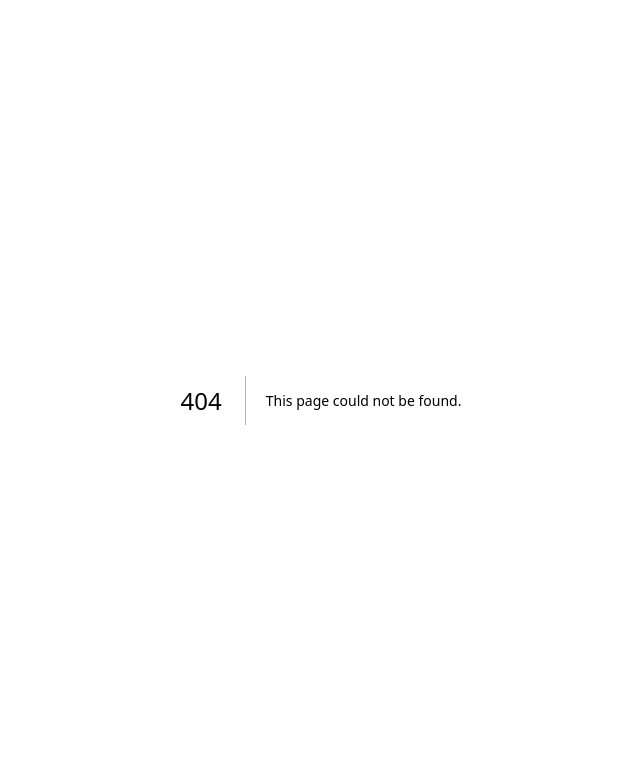
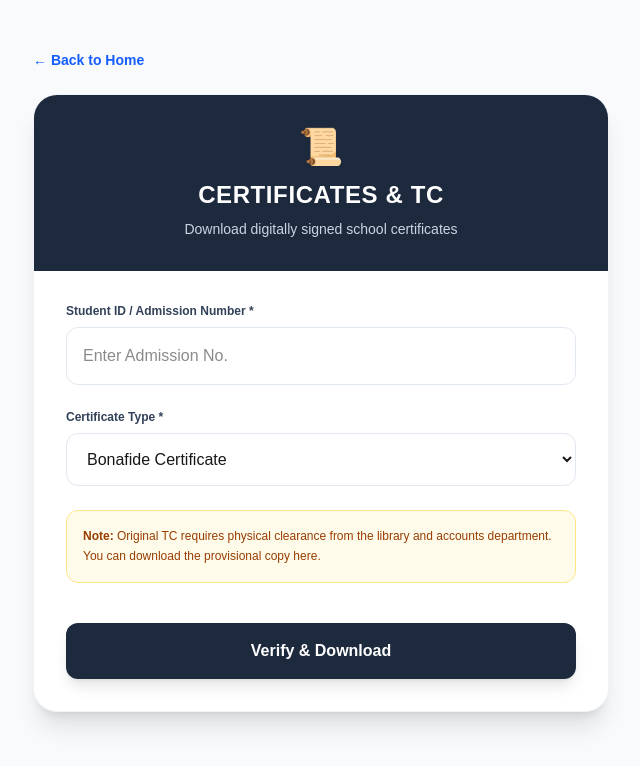
Before and after one commit to makeerp2026-gif/MAKE-ERP, a Next.js app: page /school/1/certificates in a window 1280 px wide. Before the commit this address had no page. Shown: the top 766 px of the page, without its empty margins (319-959 px from the left). Built offline with nearby package versions, Linux system fonts and the light colour scheme.

Commit message:
STUDENT BUTTON   heasder register

```diff
--- /dev/null
+++ b/src/app/school/[subdomain]/admit-card/page.tsx
@@ -0,0 +1,39 @@
+"use client"
+
+import Link from 'next/link'
+
+export default function AdmitCardPage() {
+  return (
+    <div className="min-h-screen bg-slate-50 py-12 px-4">
+      <div className="max-w-xl mx-auto">
+        <Link href="/" className="text-blue-600 font-bold text-sm mb-6 inline-block hover:underline">
+          ← Back to Home
+        </Link>
+
+        <div className="bg-white rounded-3xl shadow-xl border border-slate-100 overflow-hidden">
+          <div className="bg-emerald-600 p-8 text-white text-center">
+            <div className="text-4xl mb-3">🎫</div>
+            <h1 className="text-2xl font-black uppercase tracking-wide">Admit Card</h1>
+            <p className="text-emerald-100 text-sm mt-2">Download hall ticket for upcoming examinations</p>
+          </div>
+
+          <form className="p-8 space-y-6" onSubmit={(e) => e.preventDefault()}>
+            <div>
+              <label className="block text-xs font-bold text-slate-700 mb-2">Admission No. / Roll No. *</label>
+              <input type="text" required placeholder="Enter your ID" className="w-full p-4 border border-slate-200 rounded-xl focus:ring-2 focus:ring-emerald-600 outline-none transition" />
+            </div>
+
+            <div>
+              <label className="block text-xs font-bold text-slate-700 mb-2">Registered Mobile Number *</label>
+              <input type="tel" required placeholder="Enter parents mobile no." className="w-full p-4 border border-slate-200 rounded-xl focus:ring-2 focus:ring-emerald-600 outline-none transition" />
+            </div>
+
+            <button type="submit" className="w-full bg-emerald-600 text-white font-black py-4 rounded-xl hover:bg-emerald-700 transition shadow-lg mt-4">
+              Generate Admit Card
+            </button>
+          </form>
+        </div>
+      </div>
+    </div>
+  )
+}
--- /dev/null
+++ b/src/app/school/[subdomain]/certificates/page.tsx
@@ -0,0 +1,48 @@
+"use client"
+
+import Link from 'next/link'
+
+export default function CertificatesPage() {
+  return (
+    <div className="min-h-screen bg-slate-50 py-12 px-4">
+      <div className="max-w-xl mx-auto">
+        <Link href="/" className="text-blue-600 font-bold text-sm mb-6 inline-block hover:underline">
+          ← Back to Home
+        </Link>
+
+        <div className="bg-white rounded-3xl shadow-xl border border-slate-100 overflow-hidden">
+          <div className="bg-slate-800 p-8 text-white text-center">
+            <div className="text-4xl mb-3">📜</div>
+            <h1 className="text-2xl font-black uppercase tracking-wide">Certificates & TC</h1>
+            <p className="text-slate-300 text-sm mt-2">Download digitally signed school certificates</p>
+          </div>
+
+          <form className="p-8 space-y-6" onSubmit={(e) => e.preventDefault()}>
+            <div>
+              <label className="block text-xs font-bold text-slate-700 mb-2">Student ID / Admission Number *</label>
+              <input type="text" required placeholder="Enter Admission No." className="w-full p-4 border border-slate-200 rounded-xl focus:ring-2 focus:ring-slate-800 outline-none transition" />
+            </div>
+
+            <div>
+              <label className="block text-xs font-bold text-slate-700 mb-2">Certificate Type *</label>
+              <select className="w-full p-4 border border-slate-200 rounded-xl bg-white focus:ring-2 focus:ring-slate-800 outline-none transition">
+                <option>Bonafide Certificate</option>
+                <option>Character Certificate</option>
+                <option>Transfer Certificate (TC)</option>
+                <option>Fee Estimate Certificate</option>
+              </select>
+            </div>
+
+            <div className="bg-amber-50 border border-amber-200 text-amber-800 p-4 rounded-xl text-xs font-medium leading-relaxed">
+              <strong>Note:</strong> Original TC requires physical clearance from the library and accounts department. You can download the provisional copy here.
+            </div>
+
+            <button type="submit" className="w-full bg-slate-800 text-white font-black py-4 rounded-xl hover:bg-slate-900 transition shadow-lg mt-4">
+              Verify & Download
+            </button>
+          </form>
+        </div>
+      </div>
+    </div>
+  )
+}
--- /dev/null
+++ b/src/app/school/[subdomain]/pay-fees/page.tsx
@@ -0,0 +1,43 @@
+"use client"
+
+import Link from 'next/link'
+
+export default function PayFeesPage() {
+  return (
+    <div className="min-h-screen bg-slate-50 py-12 px-4">
+      <div className="max-w-xl mx-auto">
+        <Link href="/" className="text-blue-600 font-bold text-sm mb-6 inline-block hover:underline">
+          ← Back to Home
+        </Link>
+
+        <div className="bg-white rounded-3xl shadow-xl border border-slate-100 overflow-hidden">
+          <div className="bg-indigo-600 p-8 text-white text-center">
+            <div className="text-4xl mb-3">💳</div>
+            <h1 className="text-2xl font-black uppercase tracking-wide">Online Fee Payment</h1>
+            <p className="text-indigo-100 text-sm mt-2">Securely pay school dues and download receipts</p>
+          </div>
+
+          <form className="p-8 space-y-6" onSubmit={(e) => e.preventDefault()}>
+            <div>
+              <label className="block text-xs font-bold text-slate-700 mb-2">Student Admission Number *</label>
+              <input type="text" required placeholder="e.g. ADM-2026-045" className="w-full p-4 border border-slate-200 rounded-xl focus:ring-2 focus:ring-indigo-600 outline-none transition" />
+            </div>
+
+            <div>
+              <label className="block text-xs font-bold text-slate-700 mb-2">Date of Birth *</label>
+              <input type="date" required className="w-full p-4 border border-slate-200 rounded-xl focus:ring-2 focus:ring-indigo-600 outline-none transition" />
+            </div>
+
+            <div className="flex items-center gap-2 mt-4 text-xs font-bold text-slate-500 justify-center">
+              <span>🔒 100% Secure Payment Gateway</span>
+            </div>
+
+            <button type="submit" className="w-full bg-indigo-600 text-white font-black py-4 rounded-xl hover:bg-indigo-700 transition shadow-lg mt-2">
+              Fetch Dues & Pay Now
+            </button>
+          </form>
+        </div>
+      </div>
+    </div>
+  )
+}
--- /dev/null
+++ b/src/app/school/[subdomain]/results/page.tsx
@@ -0,0 +1,48 @@
+"use client"
+
+import Link from 'next/link'
+
+export default function DownloadResultPage() {
+  return (
+    <div className="min-h-screen bg-slate-50 py-12 px-4">
+      <div className="max-w-xl mx-auto">
+        <Link href="/" className="text-blue-600 font-bold text-sm mb-6 inline-block hover:underline">
+          ← Back to Home
+        </Link>
+
+        <div className="bg-white rounded-3xl shadow-xl border border-slate-100 overflow-hidden">
+          <div className="bg-blue-600 p-8 text-white text-center">
+            <div className="text-4xl mb-3">📊</div>
+            <h1 className="text-2xl font-black uppercase tracking-wide">Download Result</h1>
+            <p className="text-blue-100 text-sm mt-2">Enter details to view your academic performance</p>
+          </div>
+
+          <form className="p-8 space-y-6" onSubmit={(e) => e.preventDefault()}>
+            <div>
+              <label className="block text-xs font-bold text-slate-700 mb-2">Registration / Roll Number *</label>
+              <input type="text" required placeholder="e.g. 2026/XYZ/001" className="w-full p-4 border border-slate-200 rounded-xl focus:ring-2 focus:ring-blue-600 outline-none transition" />
+            </div>
+
+            <div>
+              <label className="block text-xs font-bold text-slate-700 mb-2">Date of Birth *</label>
+              <input type="date" required className="w-full p-4 border border-slate-200 rounded-xl focus:ring-2 focus:ring-blue-600 outline-none transition" />
+            </div>
+
+            <div>
+              <label className="block text-xs font-bold text-slate-700 mb-2">Select Term / Examination *</label>
+              <select className="w-full p-4 border border-slate-200 rounded-xl bg-white focus:ring-2 focus:ring-blue-600 outline-none transition">
+                <option>Final Examination 2025-26</option>
+                <option>Half-Yearly Examination 2025-26</option>
+                <option>Unit Test 2</option>
+              </select>
+            </div>
+
+            <button type="submit" className="w-full bg-blue-600 text-white font-black py-4 rounded-xl hover:bg-blue-700 transition shadow-lg mt-4">
+              Get Report Card 📥
+            </button>
+          </form>
+        </div>
+      </div>
+    </div>
+  )
+}
```
